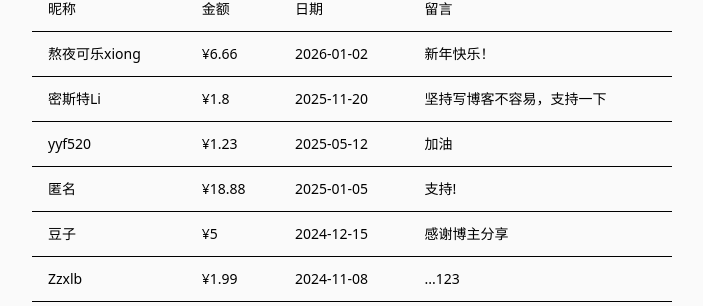
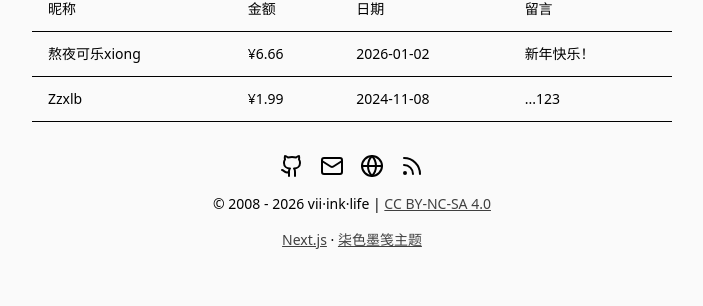
Before and after one commit to panjinye/Suiyanpianyu, a Next.js app: page /Sponsors in a window 1280 px wide. Shown: the part 896-1202 px from the top of the page, without its empty margins (288-991 px from the left). After the commit the page ends 1178 px from the top, so only its background shows below. Built offline with nearby package versions, Linux system fonts and the light colour scheme.

Commit message:
pinglun shezhi

```diff
--- a/src/giscusConfigs.ts
+++ b/src/giscusConfigs.ts
@@ -1,10 +1,10 @@
 import { GiscusConfig } from './types';
 
 const giscusConfigs: GiscusConfig = {
-    repo: "bosichong/suiyanblog",
-    repoId: "R_kgDONjg2qw",
+    repo: "panjinye/suiyanblog",
+    repoId: "R_kgDORYmi-w",
     category: "Announcements",
-    categoryId: "DIC_kwDONjg2q84ClnrC",
+    categoryId: "DIC_kwDORYmi-84C3LkK",
     mapping: 'pathname', // 改为pathname
     strict: '0', // 关闭严格模式
     theme: "dark_dimmed",
--- a/src/sponsor.ts
+++ b/src/sponsor.ts
@@ -23,7 +23,7 @@ const sponsorConfig = {
 你的每一分打赏，都在阻止我转行去送外卖。大恩不言谢，祝你代码永无报错，摸鱼不被抓包！`,
 
     // 赞赏码图片
-    sponsorCode: "https://www.suiyan.cc/assets/images/zs.jpg",
+    sponsorCode: "https://img.ficor.net/uploads/2026/02/699ef2573ec2a.webp",
 
     // 赞赏历史记录
     records: [
@@ -32,30 +32,6 @@ const sponsorConfig = {
             amount: "¥6.66",
             date: "2026-01-02",
             message: "新年快乐！"
-        },
-        {
-            name: "密斯特Li",
-            amount: "¥1.8",
-            date: "2025-11-20",
-            message: "坚持写博客不容易，支持一下"
-        },
-        {
-            name: "yyf520",
-            amount: "¥1.23",
-            date: "2025-05-12",
-            message: "加油"
-        },
-        {
-            name: "匿名",
-            amount: "¥18.88",
-            date: "2025-01-05",
-            message: "支持!"
-        },
-        {
-            name: "豆子",
-            amount: "¥5",
-            date: "2024-12-15",
-            message: "感谢博主分享"
         },
         {
             name: "Zzxlb",
```
Also changed, not shown: 1 other file (tests, documents, lock files or other folders).
